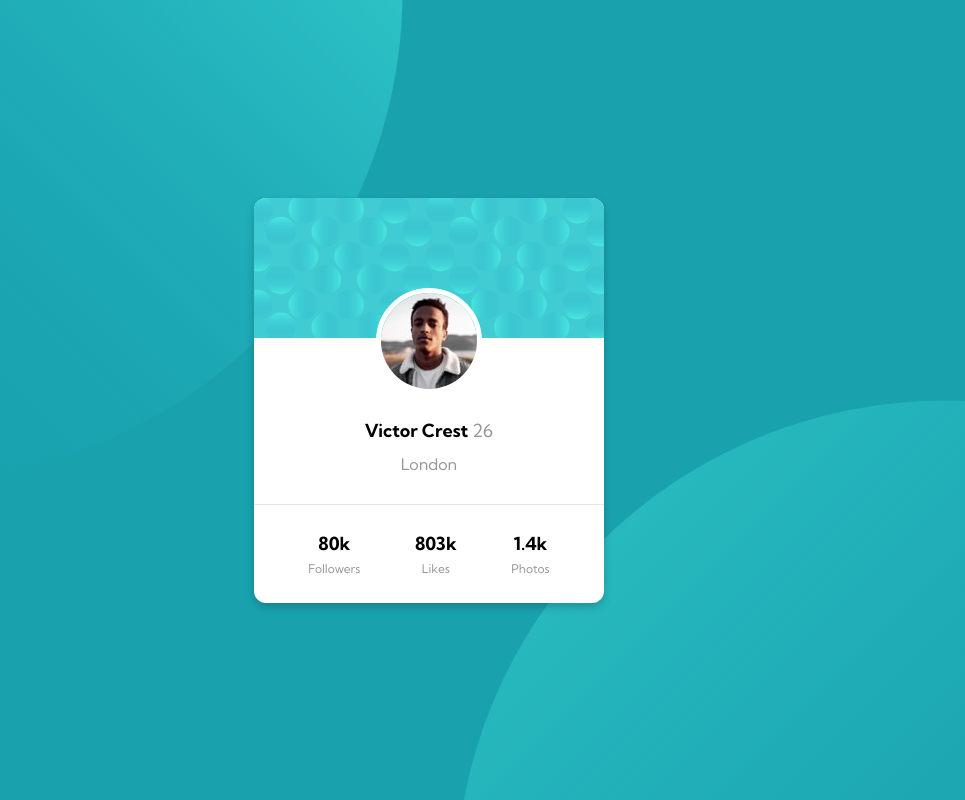
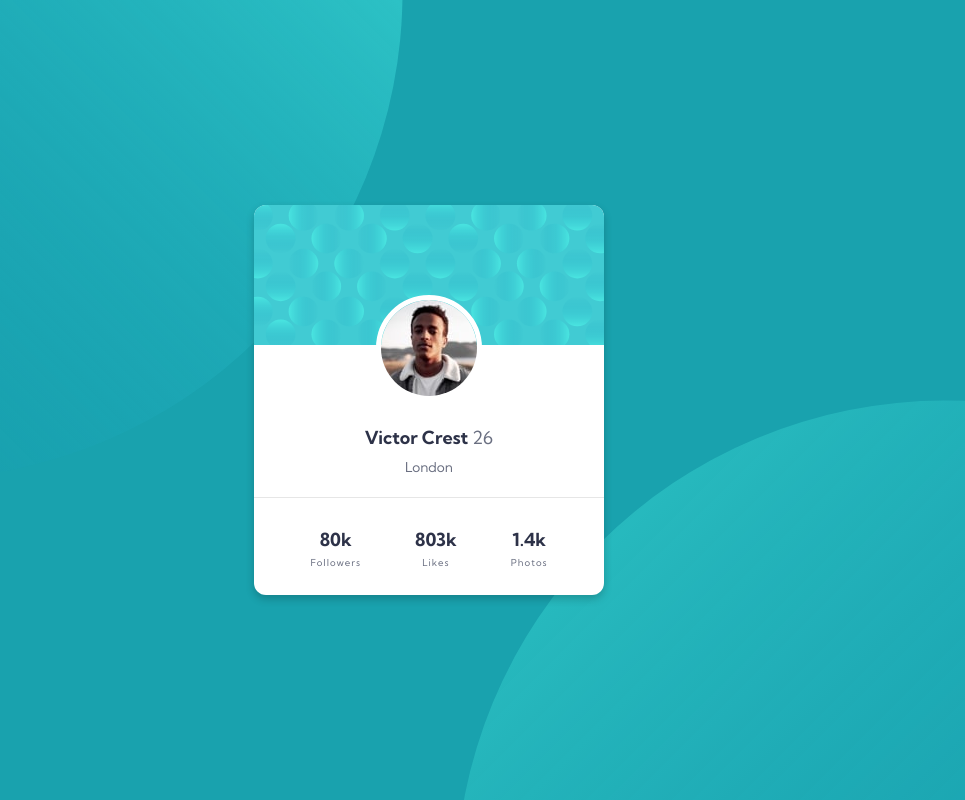
Before and after one commit to JacksonJ97/profile-card-component, a plain HTML site: page index.html in a window 1280 px wide. Shown: the whole page, without its empty margins (211-1176 px from the left). Drawn offline with Linux system fonts and the light colour scheme.

Commit message:
Fix font colouring and spacings

```diff
--- a/style.css
+++ b/style.css
@@ -7,7 +7,8 @@
 body {
     font-family: "Kumbh Sans", sans-serif;
     font-size: 1.125rem;
-    background-color: rgb(25, 162, 174);
+    background-color: hsl(185, 75%, 39%);
+    color: rgb(45, 50, 72);
     height: 100vh;
     display: flex;
     align-items: center;
@@ -55,6 +56,8 @@ body {
 .profile-details {
     position: relative;
     bottom: 30px;
+    border-bottom: 1px solid rgb(230, 230, 230);
+    padding-bottom: 1.25em;
 }
 
 .name {
@@ -64,25 +67,25 @@ body {
 
 .age {
     font-weight: 400;
-    color: rgb(150, 150, 150);
+    color: rgb(106, 111, 129);
 }
 
 .location {
-    font-size: 1rem;
+    font-size: 0.85rem;
     text-align: center;
     margin-top: 0.75em;
-    color: rgb(150, 150, 150);
+    color: rgb(106, 111, 129);
 }
 
 .profile-stats {
     display: flex;
-    justify-content: space-around;
-    padding: 1.5em;
-    border-top: 1px solid rgb(230, 230, 230);
+    justify-content: center;
+    padding-bottom: 1.5em;
 }
 
 .profile-stat {
     text-align: center;
+    margin: 0 1.5em;
 }
 
 .value {
@@ -90,7 +93,8 @@ body {
 }
 
 .title {
-    font-size: 0.75rem;
-    color: rgb(150, 150, 150);
-    margin-top: 0.5em;
+    font-size: 0.6rem;
+    color: rgb(106, 111, 129);
+    letter-spacing: 1px;
+    margin-top: 0.65em;
 }
```
